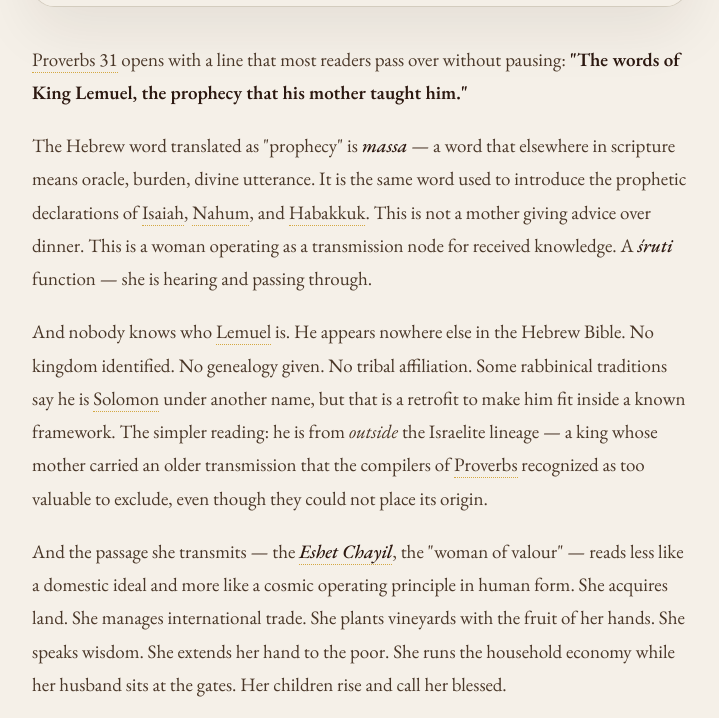
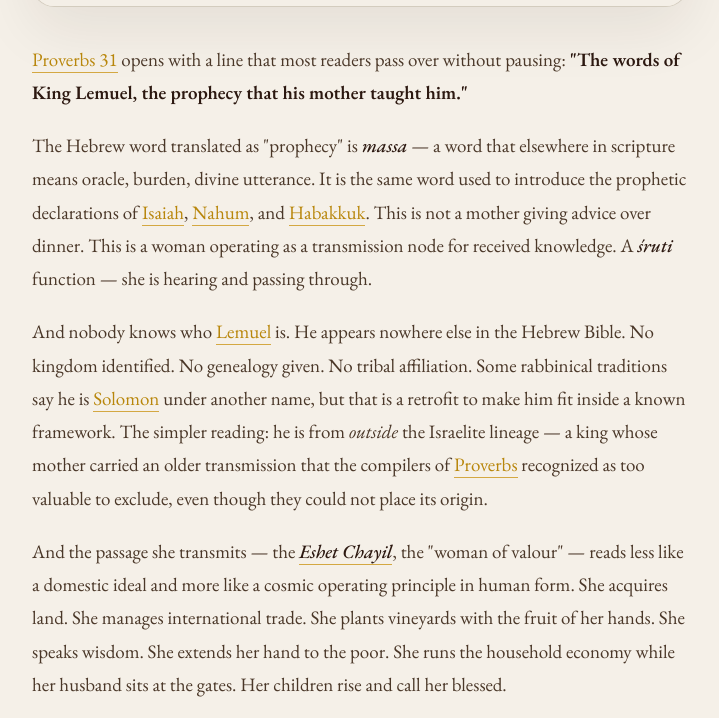
Before and after one commit to Jimi421/Shruti, a plain HTML site: page volume5.html in a window 1280 px wide. Shown: the part 1399-2117 px from the top of the page, without its empty margins (280-999 px from the left). Drawn offline with nearby package versions, Linux system fonts and the light colour scheme.

Commit message:
updated links

```diff
--- a/volume5.html
+++ b/volume5.html
@@ -157,8 +157,8 @@ h3 {
 p { margin-bottom: 1.25rem; color: var(--ink-light); }
 strong { color: var(--ink); font-weight: 600; }
 .sk { color: var(--ink); font-style: italic; font-weight: 500; }
-.wiki { color: var(--ink-light); text-decoration: none; border-bottom: 1px dotted var(--gold-light); transition: color 0.3s, border-color 0.3s; }
-.wiki:hover { color: var(--gold); border-bottom-color: var(--gold); }
+.wiki { color: var(--gold); text-decoration: none; border-bottom: 1px solid var(--gold-light); transition: color 0.3s, border-color 0.3s; }
+.wiki:hover { color: var(--saffron); border-bottom-color: var(--saffron); }
 .sruti-figure { margin: 1.8rem 0 2.2rem; border-radius: 22px; overflow: hidden; border: 1px solid rgba(44,24,16,0.14); background: rgba(237,230,214,0.65); box-shadow: 0 22px 60px rgba(44,24,16,0.08); }
 .sruti-figure a { display: block; }
 .sruti-figure img { width: 100%; aspect-ratio: 16/9; object-fit: cover; display: block; }
```
